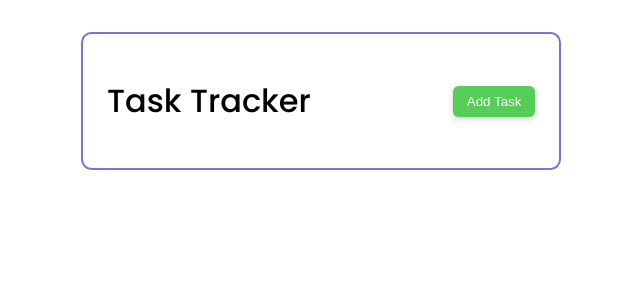
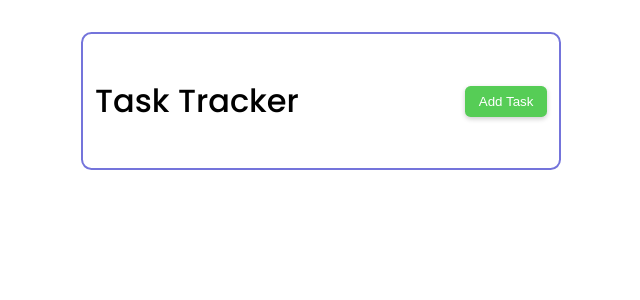
Before and after one commit to tsegaye27/task-tracker, a Vue app: page / in a window 1280 px wide. Shown: the top 300 px of the page, without its empty margins (319-959 px from the left). Built offline with nearby package versions, Linux system fonts and the light colour scheme.

Commit message:
minor changes

```diff
--- a/src/App.vue
+++ b/src/App.vue
@@ -62,9 +62,12 @@ const setShowAddTask = () => {
 
 <style scoped>
 .container {
-  padding: 0.7rem 1.5rem;
+  padding: 0.7rem 0.75rem;
   border: 2px solid #7474db;
   border-radius: 0.65rem;
+  display: flex;
+  flex-wrap: wrap;
+  flex-direction: column;
   margin: 2rem 1rem;
   width: 30rem;
 }
```
